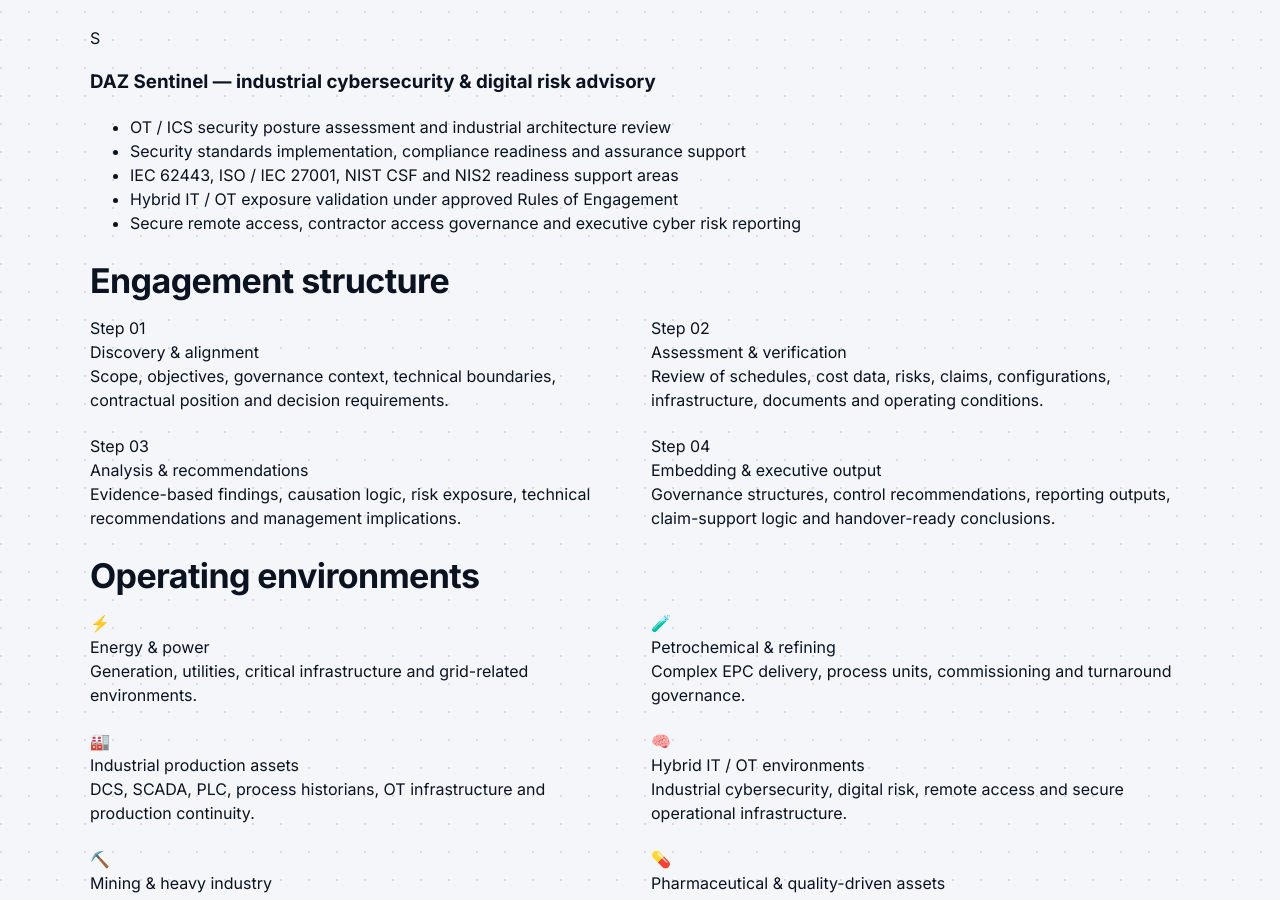
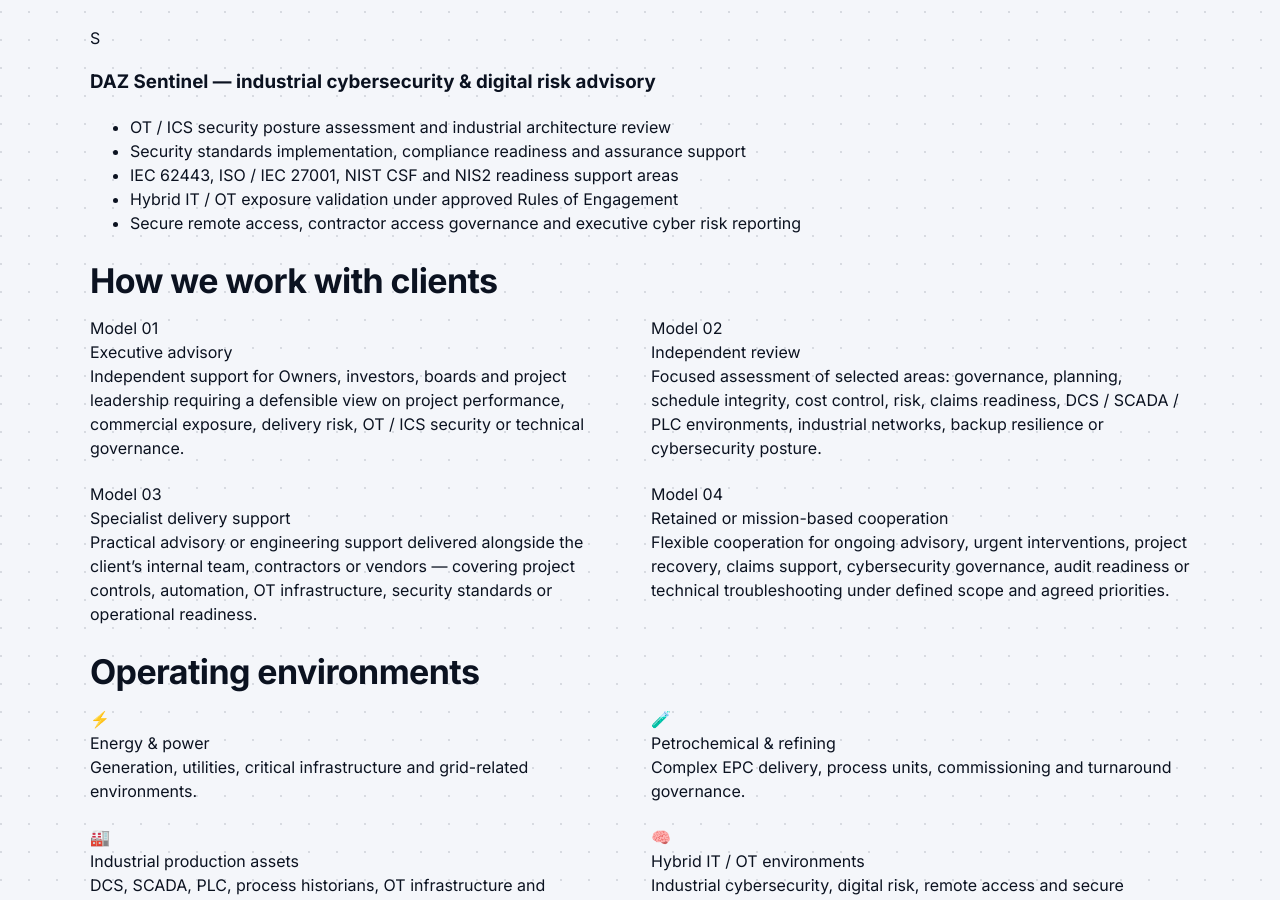
Before and after one commit to DAZDS/DAZDS.github.io, a Jekyll site: the page built from index.html, in a window 1280 px wide and 900 px high, scrolled down 1963 px. Built offline with Jekyll 4.4.1, drawn with Linux system fonts in a browser that asks for light colours.

Commit message:
Update engagement structure section in index.html

```diff
--- a/index.html
+++ b/index.html
@@ -192,39 +192,39 @@
 </section>
 
 <section class="section">
-  <h2>Engagement structure</h2>
+  <h2>How we work with clients</h2>
 
   <div class="flow">
     <div class="flow__grid">
       <div class="step">
-        <div class="step__n">Step 01</div>
-        <div class="step__t">Discovery &amp; alignment</div>
+        <div class="step__n">Model 01</div>
+        <div class="step__t">Executive advisory</div>
         <div class="step__d">
-          Scope, objectives, governance context, technical boundaries, contractual position and decision requirements.
+          Independent support for Owners, investors, boards and project leadership requiring a defensible view on project performance, commercial exposure, delivery risk, OT / ICS security or technical governance.
         </div>
       </div>
 
       <div class="step">
-        <div class="step__n">Step 02</div>
-        <div class="step__t">Assessment &amp; verification</div>
+        <div class="step__n">Model 02</div>
+        <div class="step__t">Independent review</div>
         <div class="step__d">
-          Review of schedules, cost data, risks, claims, configurations, infrastructure, documents and operating conditions.
+          Focused assessment of selected areas: governance, planning, schedule integrity, cost control, risk, claims readiness, DCS / SCADA / PLC environments, industrial networks, backup resilience or cybersecurity posture.
         </div>
       </div>
 
       <div class="step">
-        <div class="step__n">Step 03</div>
-        <div class="step__t">Analysis &amp; recommendations</div>
+        <div class="step__n">Model 03</div>
+        <div class="step__t">Specialist delivery support</div>
         <div class="step__d">
-          Evidence-based findings, causation logic, risk exposure, technical recommendations and management implications.
+          Practical advisory or engineering support delivered alongside the client’s internal team, contractors or vendors — covering project controls, automation, OT infrastructure, security standards or operational readiness.
         </div>
       </div>
 
       <div class="step">
-        <div class="step__n">Step 04</div>
-        <div class="step__t">Embedding &amp; executive output</div>
+        <div class="step__n">Model 04</div>
+        <div class="step__t">Retained or mission-based cooperation</div>
         <div class="step__d">
-          Governance structures, control recommendations, reporting outputs, claim-support logic and handover-ready conclusions.
+          Flexible cooperation for ongoing advisory, urgent interventions, project recovery, claims support, cybersecurity governance, audit readiness or technical troubleshooting under defined scope and agreed priorities.
         </div>
       </div>
     </div>
```
